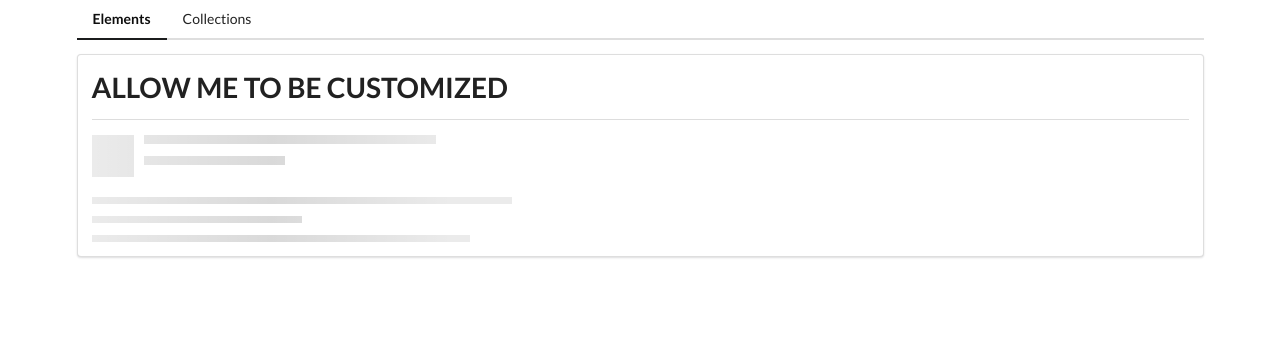
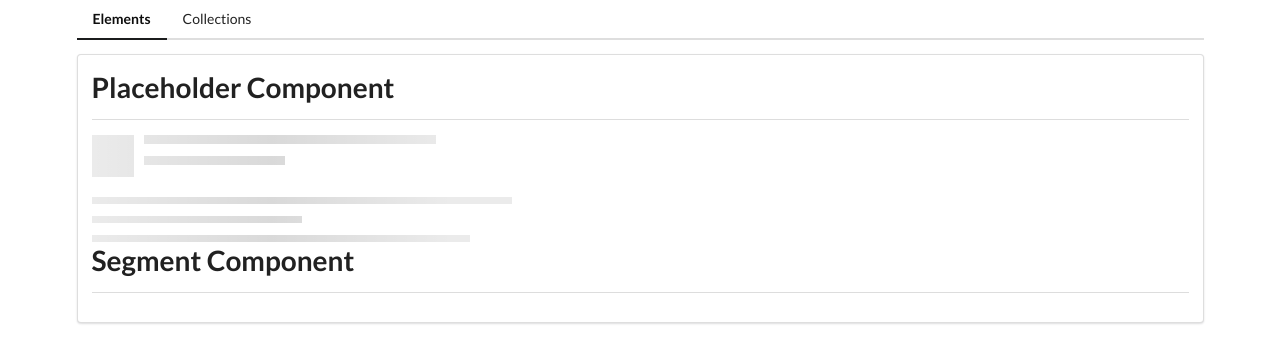
Before and after one commit to Simone-Ramundi/AppComps, an Angular app in the folder comps/: page /elements in a window 1280 px wide. Shown: the top 362 px of the page. Built offline with nearby package versions, Linux system fonts and the light colour scheme.

Commit message:
Grabbing Content with NgContent

```diff
--- a/comps/src/app/elements/elements-home/elements-home.component.html
+++ b/comps/src/app/elements/elements-home/elements-home.component.html
@@ -1,2 +1,8 @@
-<app-divider></app-divider>
+<app-divider>
+  Placeholder Component
+</app-divider>
 <app-placeholder></app-placeholder>
+
+<app-divider>
+  Segment Component
+</app-divider>
--- a/comps/src/app/home/home.component.ts
+++ b/comps/src/app/home/home.component.ts
@@ -1,4 +1,4 @@
-import { Component, OnInit } from '@angular/core';
+import { Component, OnInit} from '@angular/core';
 
 @Component({
   selector: 'app-home',
@@ -6,7 +6,6 @@ import { Component, OnInit } from '@angular/core';
   styleUrls: ['./home.component.css']
 })
 export class HomeComponent implements OnInit {
-
   constructor() { }
 
   ngOnInit(): void {
--- a/comps/src/app/shared/divider/divider.component.html
+++ b/comps/src/app/shared/divider/divider.component.html
@@ -1,2 +1,4 @@
-<h1>ALLOW ME TO BE CUSTOMIZED</h1>
+<h1>
+  <ng-content></ng-content>
+</h1>
 <div class="ui divider"></div>
--- a/comps/src/app/shared/divider/divider.component.ts
+++ b/comps/src/app/shared/divider/divider.component.ts
@@ -1,4 +1,4 @@
-import { Component, OnInit } from '@angular/core';
+import {Component, OnInit} from '@angular/core';
 
 @Component({
   selector: 'app-divider',
@@ -6,7 +6,6 @@ import { Component, OnInit } from '@angular/core';
   styleUrls: ['./divider.component.css']
 })
 export class DividerComponent implements OnInit {
-
   constructor() { }
 
   ngOnInit(): void {
```
